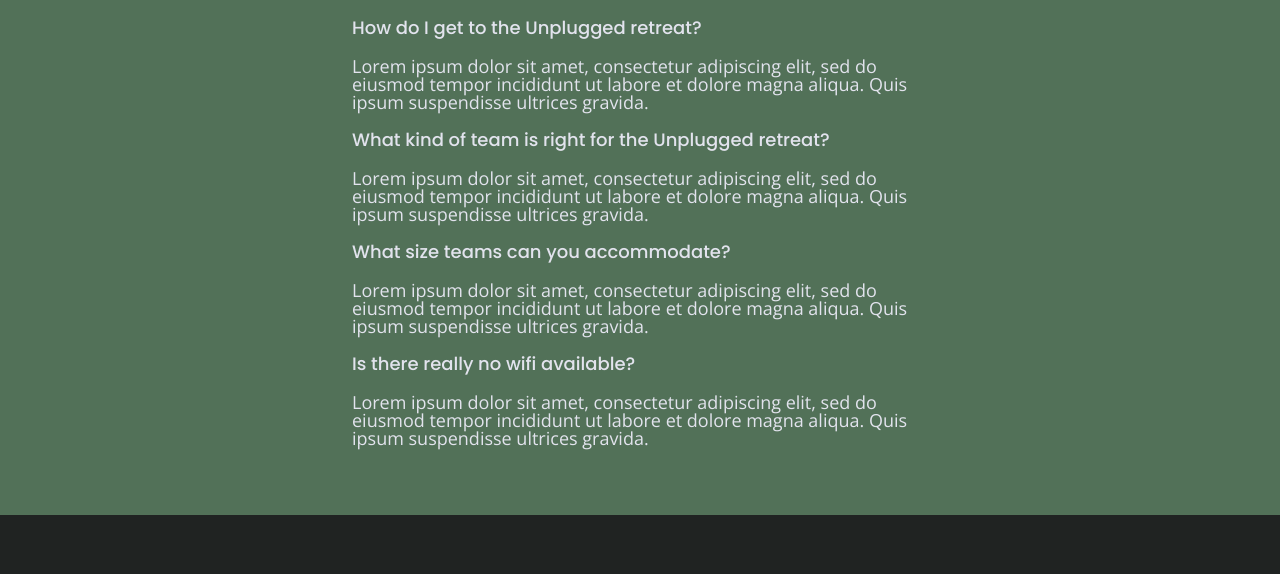
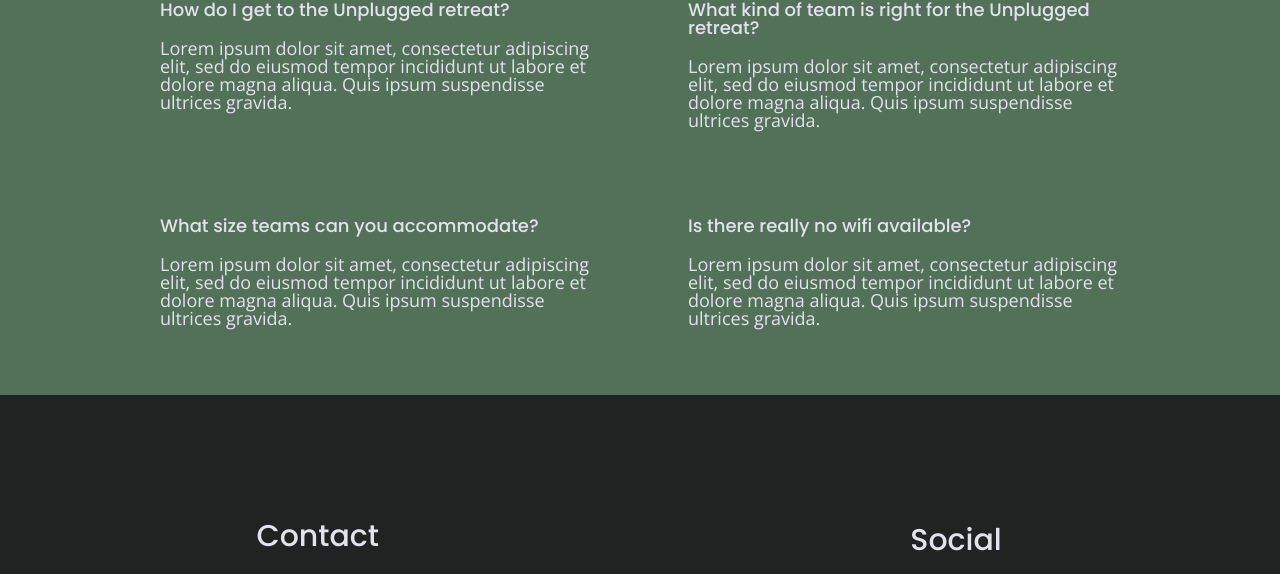
Before and after one commit to nwill86/206-unplugged, a website: page faq/index.html in a window 1280 px wide. Shown: the part 239-813 px from the top of the page. Drawn offline with nearby package versions, Linux system fonts and the light colour scheme.

Commit message:
Finalized HTML and CSS files to fix all errors

```diff
--- a/css/main.css
+++ b/css/main.css
@@ -98,6 +98,7 @@ body {
   font-size: 1em;
   text-align: left;
   color: #e2e3ed;
+  background-color: #202322;
 }
 
 ul,
@@ -116,6 +117,7 @@ h2 {
   font-family: 'Poppins', sans-serif;
   font-size: 1.875em;
   font-weight: 500;
+  margin: 0;
 }
 
 h3,
@@ -127,8 +129,8 @@ h4 {
 }
 
 p {
-  font-size: 0.875em;
-  line-height: 1.285em;
+  font-size: .875em;
+  line-height: 1.285;
 }
 
 img {
@@ -145,7 +147,6 @@ address {
 
 
 .content-wrapper {
-  outline: 3px dotted red;
   width: 90%;
   margin: 50px 0;
 }
@@ -314,17 +315,19 @@ input[type=button] {
   margin: 30px 0;
 }
 
-.features i {
-  font-size: 3.75em;
-  margin-bottom: 40px;
-}
-
 .features .features-items {
   display: flex;
   justify-content: center;
   align-items: flex-start;
   flex-flow: row wrap;
 }
+
+
+.features i {
+  font-size: 3.75em;
+  margin-bottom: 40px;
+}
+
 
 .features p {
   margin: 0;
@@ -631,7 +634,6 @@ input[type=button] {
     display: flex;
     justify-content: space-between;
     align-items: center;
-    flex-direction: row;
   }
 
   footer .contact {
@@ -645,7 +647,7 @@ input[type=button] {
   }
 
   .footer p {
-    line-height: 1.285em;
+    line-height: 1.285;
   }
 
   footer .social-icons {
@@ -710,7 +712,7 @@ input[type=button] {
 
   .faq h4,
   .faq p {
-    font-size: 0.875em;
+    font-size: .875em;
     line-height: 1.125;
   }
 }
@@ -756,7 +758,7 @@ input[type=button] {
 
   aside .content-wrapper .form-description,
   aside .content-wrapper .form {
-    width: 40%;
+    width: 30%;
 
   }
 
--- a/faq/index.html
+++ b/faq/index.html
@@ -32,7 +32,7 @@
     <header>
         <div class="content-wrapper">
             <figure>
-                <a href="#">
+                <a href="../index.html">
                     <img src="../img/unpluggedlogo.png" alt="unplugged logo">
                 </a>
             </figure>
@@ -46,32 +46,31 @@
         </div>
     </header>
 
-    <main>
-        <section class="faq">
+    <main class="faq">
+        <div class="content-wrapper">
+            <h2>Frequently Asked Questions</h2>
             <div class="faq-content">
-                <h2>Frequently Asked Questions</h2>
-                <div>
                 <h4>How do I get to the Unplugged retreat?
                 </h4>
                 <p>Lorem ipsum dolor sit amet, consectetur adipiscing elit, sed do eiusmod tempor incididunt ut
                     labore et dolore magna aliqua. Quis ipsum suspendisse ultrices gravida.
                 </p>
             </div>
-                <div>
+            <div class="faq-content">
                 <h4>What kind of team is right for the Unplugged retreat?
                 </h4>
                 <p>Lorem ipsum dolor sit amet, consectetur adipiscing elit, sed do eiusmod tempor incididunt ut
                     labore et dolore magna aliqua. Quis ipsum suspendisse ultrices gravida.
                 </p>
             </div>
-                <div>
+            <div class="faq-content">
                 <h4>What size teams can you accommodate?
                 </h4>
                 <p>Lorem ipsum dolor sit amet, consectetur adipiscing elit, sed do eiusmod tempor incididunt ut
                     labore et dolore magna aliqua. Quis ipsum suspendisse ultrices gravida.
                 </p>
             </div>
-                <div>
+            <div class="faq-content">
                 <h4>Is there really no wifi available?
                 </h4>
                 <p>Lorem ipsum dolor sit amet, consectetur adipiscing elit, sed do eiusmod tempor incididunt ut
@@ -79,12 +78,11 @@
                 </p>
             </div>
         </div>
-        </section>
     </main> <!-- main wrapper -->
 
     <footer>
         <div class="content-wrapper">
-            <div class="footer-contact">
+          <div class="footer-content">
             <div class="contact">
               <h4>Contact</h4>
               <address>
@@ -98,22 +96,19 @@
               <h4>Social</h4>
               <div class="social-icons">
                 <p>
-                            <a href="https://www.facebook.com/Skillcrush/" target="_blank"><i
-                                    class="fab fa-facebook-f"></i></a>
+                  <a href="https://www.facebook.com/Skillcrush/" target="_blank"><i class="fab fa-facebook-f"></i></a>
                 </p>
                 <p>
                   <a href="https://twitter.com/Skillcrush" target="_blank"><i class="fab fa-twitter"></i></a>
                 </p>
                 <p>
-                            <a href="https://www.instagram.com/skillcrush/" target="_blank"><i
-                                    class="fab fa-instagram"></i></a>
+                  <a href="https://www.instagram.com/skillcrush/" target="_blank"><i class="fab fa-instagram"></i></a>
                 </p>
               </div>
             </div>
           </div>
         </div>
         <!-- footer content ends -->
-        </div>
         <!--footer content-wrapper ends-->
         <div class="copyright">
           <p>Copyright 2023 | Unplugged</p>
```
Also changed, not shown: about/index.html (+11 -10 lines), index.html (+0 -1 lines). Lines whose indentation alone changed are shown as unchanged.
